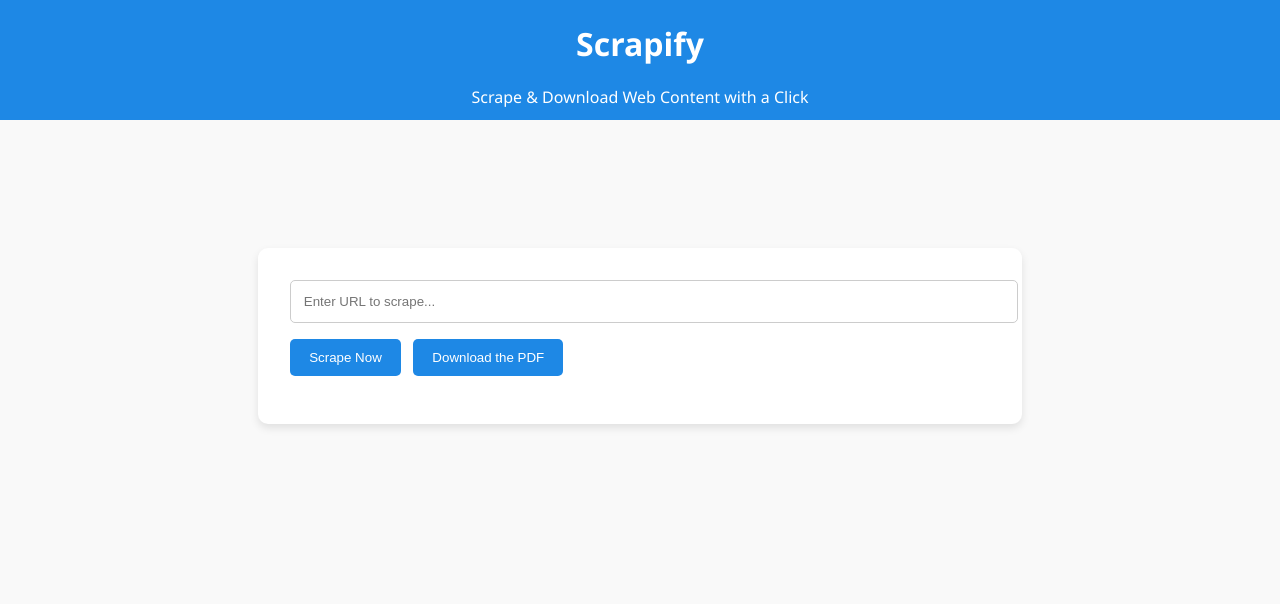
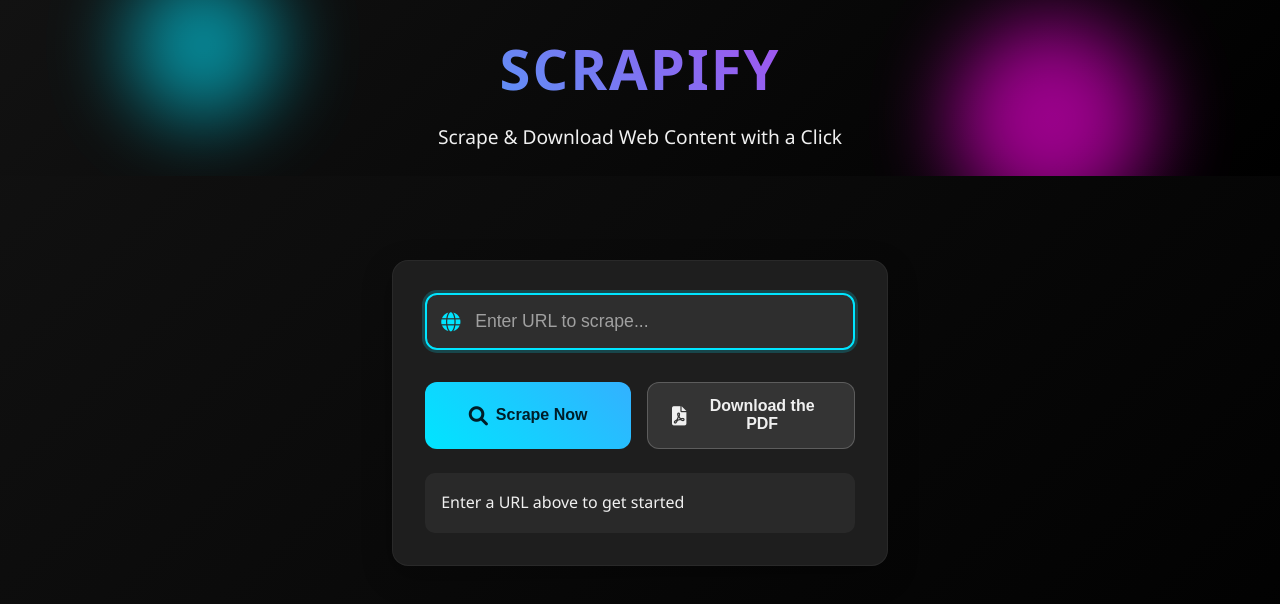
Before and after one commit to saniyafatima07/BackupifyAPI, a website: page index.html in a window 1280 px wide. Drawn offline with Linux system fonts and the light colour scheme.

Commit message:
Added frontend

```diff
--- a/index.html
+++ b/index.html
@@ -4,77 +4,292 @@
     <meta charset="UTF-8" />
     <meta name="viewport" content="width=device-width, initial-scale=1" />
     <title>Scrapify</title>
+    <link rel="stylesheet" href="https://cdnjs.cloudflare.com/ajax/libs/font-awesome/6.0.0-beta3/css/all.min.css" />
     <style>
-      body {
-        font-family: "Segoe UI", sans-serif;
+      :root {
+        --primary: #00e5ff;
+        --secondary: #ff00e5;
+        --bg-dark: #121212;
+        --bg-card: #1e1e1e;
+        --text-light: #f0f0f0;
+        --text-gray: #a0a0a0;
+        --success: #4caf50;
+        --warning: #ffb300;
+      }
+
+      * {
         margin: 0;
         padding: 0;
-        background: #f9f9f9;
-        color: #333;
+        box-sizing: border-box;
       }
+
+      body {
+        font-family: 'Segoe UI', 'Roboto', sans-serif;
+        background: linear-gradient(135deg, var(--bg-dark), #000);
+        color: var(--text-light);
+        min-height: 100vh;
+        line-height: 1.6;
+        overflow-x: hidden;
+        display: flex;
+        flex-direction: column;
+      }
+
+      .header-container {
+        height: 180px;
+        overflow: hidden;
+      }
+
       header {
-        background-color: #1e88e5;
-        color: white;
-        padding: 0.01rem;
+        background: linear-gradient(135deg, var(--bg-dark), #000);
+        padding: 1.5rem 1rem;
+        position: relative;
+        z-index: 1;
+        overflow: hidden;
+      }
+
+      .header-content {
+        position: relative;
+        z-index: 2;
         text-align: center;
-        height: 120px;
       }
+
+      .header-title {
+        font-size: 3.5rem;
+        font-weight: 700;
+        text-transform: uppercase;
+        letter-spacing: 2px;
+        margin-bottom: 0.5rem;
+        color: transparent;
+        background: linear-gradient(45deg, var(--primary), var(--secondary));
+        background-clip: text;
+        -webkit-background-clip: text;
+      }
+
+      .header-subtitle {
+        color: var(--text-light);
+        font-size: 1.2rem;
+        font-weight: 300;
+      }
+
+      .header-graphics {
+        position: absolute;
+        inset: 0;
+        z-index: 1;
+        overflow: hidden;
+      }
+
+      .header-circle {
+        position: absolute;
+        border-radius: 50%;
+        filter: blur(40px);
+        opacity: 0.6;
+      }
+
+      .circle-1 {
+        background: var(--primary);
+        width: 150px;
+        height: 150px;
+        top: -30px;
+        left: 10%;
+      }
+
+      .circle-2 {
+        background: var(--secondary);
+        width: 200px;
+        height: 200px;
+        top: 20px;
+        right: 10%;
+      }
+
       .container {
+        max-width: 800px;
+        margin: 0;
         padding: 2rem;
-        max-width: 700px;
-        margin: auto;
-        background: white;
-        border-radius: 10px;
-        box-shadow: 0 4px 8px rgba(0, 0, 0, 0.1);
-        margin-top: 8rem;
+        background: var(--bg-card);
+        border-radius: 16px;
+        box-shadow: 0 10px 30px rgba(0, 0, 0, 0.3);
+        border: 1px solid rgba(255, 255, 255, 0.05);
+        z-index: 10;
+        backdrop-filter: blur(10px);
       }
+
+      .input-group {
+        position: relative;
+        margin-bottom: 2rem;
+      }
+
+      .input-icon {
+        position: absolute;
+        top: 50%;
+        left: 1rem;
+        transform: translateY(-50%);
+        color: var(--primary);
+        font-size: 1.2rem;
+      }
+
       input[type="text"] {
         width: 100%;
-        padding: 0.8rem;
-        margin-bottom: 1rem;
-        border: 1px solid #ccc;
-        border-radius: 5px;
+        padding: 1rem 1rem 1rem 3rem;
+        background: rgba(255, 255, 255, 0.07);
+        border: 2px solid rgba(255, 255, 255, 0.1);
+        border-radius: 12px;
+        font-size: 1.1rem;
+        color: var(--text-light);
+        transition: all 0.3s ease;
       }
+
+      input[type="text"]:focus {
+        outline: none;
+        border-color: var(--primary);
+        box-shadow: 0 0 0 3px rgba(0, 229, 255, 0.2);
+      }
+
+      input[type="text"]::placeholder {
+        color: var(--text-gray);
+      }
+
+      .actions {
+        display: flex;
+        gap: 1rem;
+        flex-wrap: wrap;
+      }
+
       button {
-        padding: 0.7rem 1.2rem;
+        display: flex;
+        align-items: center;
+        justify-content: center;
+        gap: 0.5rem;
+        padding: 0.9rem 1.5rem;
         border: none;
-        border-radius: 5px;
-        margin-right: 0.5rem;
-        background-color: #1e88e5;
-        color: white;
+        border-radius: 12px;
+        font-size: 1rem;
+        font-weight: 600;
         cursor: pointer;
-        transition: background 0.2s ease-in-out;
+        transition: all 0.2s ease-in-out;
+        flex: 1;
+        min-width: 200px;
       }
-      button:hover {
-        background-color: #1565c0;
+
+      button i {
+        font-size: 1.2rem;
       }
+
+      button#scrapeBtn {
+        background: linear-gradient(45deg, var(--primary), #33b1ff);
+        color: #001e29;
+      }
+
+      button#scrapeBtn:hover {
+        transform: translateY(-3px);
+        box-shadow: 0 10px 20px rgba(0, 229, 255, 0.3);
+      }
+
+      button#downloadPdfBtn {
+        background: rgba(255, 255, 255, 0.1);
+        color: var(--text-light);
+        border: 1px solid rgba(255, 255, 255, 0.2);
+      }
+
+      button#downloadPdfBtn:enabled {
+        background: linear-gradient(45deg, var(--secondary), #b300ff);
+        border: none;
+      }
+
+      button#downloadPdfBtn:enabled:hover {
+        transform: translateY(-3px);
+        box-shadow: 0 10px 20px rgba(255, 0, 229, 0.3);
+      }
+
+      button:active {
+        transform: translateY(1px);
+      }
+
       #status {
-        margin-top: 1rem;
-        color: green;
+        margin-top: 1.5rem;
+        padding: 1rem;
+        border-radius: 10px;
+        background: rgba(255, 255, 255, 0.05);
+        display: flex;
+        align-items: center;
+        gap: 0.5rem;
+        font-weight: 500;
+        transition: all 0.3s ease;
+        min-height: 60px;
       }
-      #preview {
-        margin-top: 2rem;
-        padding: 1rem;
-        background: #f1f1f1;
-        border-radius: 8px;
-        white-space: pre-wrap;
+
+      #status.success {
+        background: rgba(76, 175, 80, 0.15);
+        color: var(--success);
+      }
+
+      #status.error {
+        background: rgba(244, 67, 54, 0.15);
+        color: var(--error);
+      }
+
+      #status.warning {
+        background: rgba(255, 179, 0, 0.15);
+        color: var(--warning);
+      }
+
+      #status.loading {
+        background: rgba(0, 229, 255, 0.15);
+        color: var(--primary);
+      }
+
+
+      @media (max-width: 768px) {
+        .header-title {
+          font-size: 2.5rem;
+        }
+
+        .container {
+          padding: 1.5rem;
+        }
+
+        .actions {
+          flex-direction: column;
+        }
+
+        button {
+          width: 100%;
+        }
       }
     </style>
   </head>
   <body>
     <div class="header-container">
       <header>
-        <h1>Scrapify</h1>
-        <p>Scrape & Download Web Content with a Click</p>
+        <div class="header-graphics">
+          <div class="header-circle circle-1"></div>
+          <div class="header-circle circle-2"></div>
+        </div>
+        <div class="header-content">
+          <h1 class="header-title">Scrapify</h1>
+          <p class="header-subtitle">Scrape & Download Web Content with a Click</p>
+        </div>
       </header>
     </div>
 
-    <div class="container">
-      <input type="text" id="urlInput" placeholder="Enter URL to scrape..." />
-      <button onclick="startScraping()">Scrape Now</button>
-      <button id="downloadPdfBtn" disabled>Download the PDF</button>
-      <div id="status"></div>
-      <!-- <div id="preview"></div> -->
+    <div style="display: flex; align-items: center; justify-content: center; padding: 5rem 1rem;">
+      <div class="container">
+      <div class="input-group">
+        <i class="input-icon fas fa-globe"></i>
+        <input type="text" id="urlInput" placeholder="Enter URL to scrape..." />
+      </div>
+
+      <div class="actions">
+        <button id="scrapeBtn" onclick="startScraping()">
+          <i class="fas fa-search"></i>
+          Scrape Now
+        </button>
+        <button id="downloadPdfBtn" disabled>
+          <i class="fas fa-file-pdf"></i>
+          Download the PDF
+        </button>
+      </div>
+
+      <div id="status">Enter a URL above to get started</div>
     </div>
 
     <script>
@@ -84,32 +299,39 @@
         const pdfBtn = document.getElementById("downloadPdfBtn");
 
         if (!url.startsWith("http")) {
-          status.textContent = "⚠️ Please enter a valid URL.";
+          status.innerHTML = '<i class="fas fa-exclamation-triangle"></i> Please enter a valid URL starting with http:// or https://';
+          status.className = 'warning';
           return;
         }
 
-        status.textContent = "⏳ Scraping in progress...";
+        status.innerHTML = '<span class="pulse"></span> Scraping in progress...';
+        status.className = 'loading';
         pdfBtn.disabled = true;
 
         try {
           const response = await fetch(`/scrape?url=${encodeURIComponent(url)}`);
-
           const result = await response.json();
 
           if (result.downloadLink) {
-            status.textContent = "✅ Scraping successful!";
+            status.innerHTML = '<i class="fas fa-check-circle"></i> Scraping successful! Click the button below to download.';
+            status.className = 'success';
 
             pdfBtn.disabled = false;
-            pdfBtn.onclick = () =>window.open(result.downloadLink,"_blank");
-
+            pdfBtn.onclick = () => window.open(result.downloadLink, "_blank");
           } else {
-            status.textContent = "Failed to scrape.";
+            status.innerHTML = '<i class="fas fa-times-circle"></i> Failed to scrape. Please try a different URL.';
+            status.className = 'error';
           }
         } catch (err) {
           console.error(err);
-          status.textContent = "Something went wrong.";
+          status.innerHTML = '<i class="fas fa-times-circle"></i> Something went wrong. Please try again later.';
+          status.className = 'error';
         }
       }
+
+      document.addEventListener('DOMContentLoaded', () => {
+        document.getElementById('urlInput').focus();
+      });
     </script>
   </body>
 </html>
```
